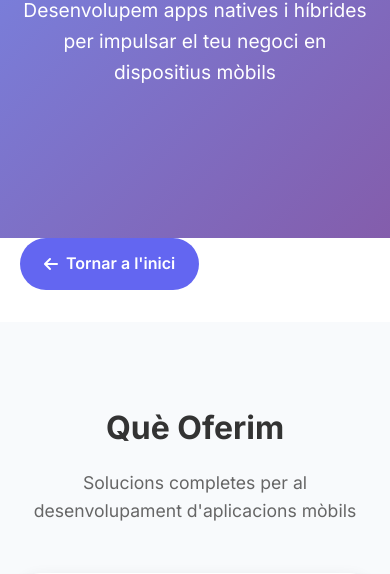
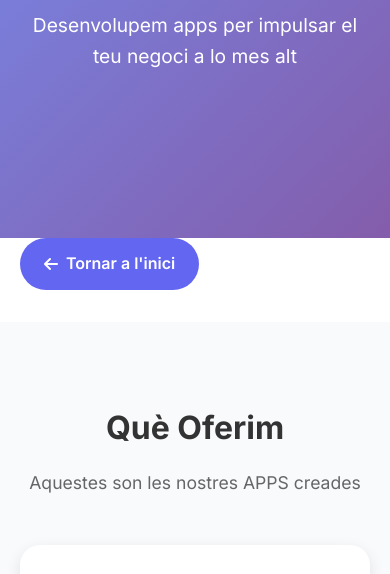
Before and after one commit to Hector4747/Practica-Final-Html5-Hector, a plain HTML site: page aplicacionsmobils.html in a window 390 px wide. Shown: the part 348-922 px from the top of the page. Drawn offline with Linux system fonts and the light colour scheme.

Commit message:
Update aplicacionsmobils.html

```diff
--- a/aplicacionsmobils.html
+++ b/aplicacionsmobils.html
@@ -3,7 +3,7 @@
 <head>
     <meta charset="UTF-8">
     <meta name="viewport" content="width=device-width, initial-scale=1.0">
-    <title>Hectorperformance</title>
+    <title>aplicacionsmobils</title>
     <link href="https://fonts.googleapis.com/css2?family=Inter:wght@300;400;500;600;700&display=swap" rel="stylesheet">
     <link rel="stylesheet" href="https://cdnjs.cloudflare.com/ajax/libs/font-awesome/6.0.0/css/all.min.css">
     <style>
@@ -369,7 +369,7 @@ section {
         <div class="hero-background"></div>
         <div class="hero-content">
             <h1 class="hero-title">Aplicacions Mòbils</h1>
-            <p class="hero-subtitle">Desenvolupem apps natives i híbrides per impulsar el teu negoci en dispositius mòbils</p>
+            <p class="hero-subtitle">Desenvolupem apps per impulsar el teu negoci a lo mes alt</p>
         </div>
     </section>
 
@@ -387,7 +387,7 @@ section {
             <div class="container">
                 <div class="section-header">
                     <h2 class="section-title">Què Oferim</h2>
-                    <p class="section-subtitle">Solucions completes per al desenvolupament d'aplicacions mòbils</p>
+                    <p class="section-subtitle">Aquestes son les nostres APPS creades</p>
                 </div>
                 <div class="features-grid">
                     <div class="feature-card">
@@ -441,7 +441,7 @@ section {
             <div class="container">
                 <div class="section-header">
                     <h2 class="section-title">Tecnologies que Utilitzem</h2>
-                    <p class="section-subtitle">Les millors eines i frameworks per crear aplicacions mòbils d'alta qualitat</p>
+                    <p class="section-subtitle">Les millors eines per crear aplicacions mòbils d'alta qualitat</p>
                 </div>
                 <div class="tech-grid">
                     <div class="tech-item">
```
